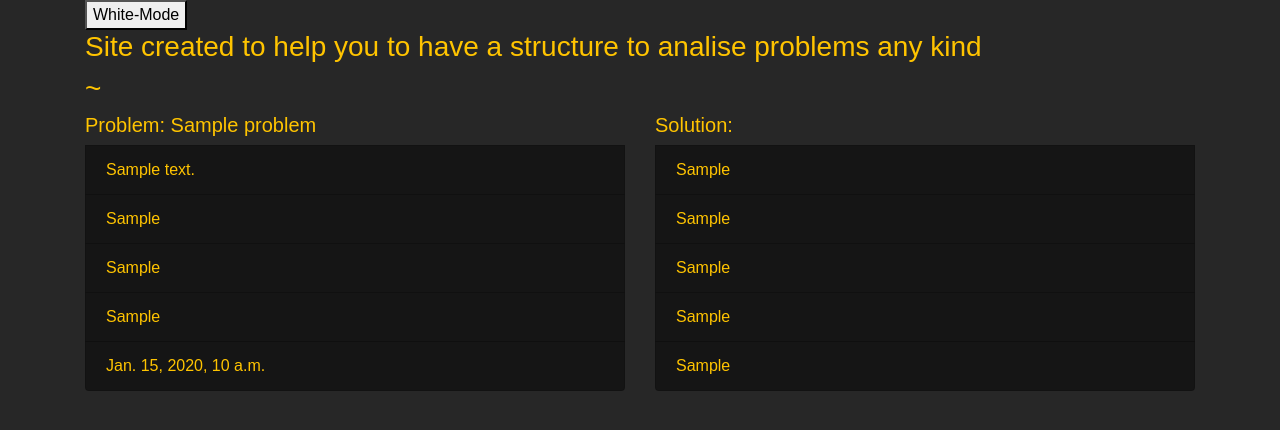
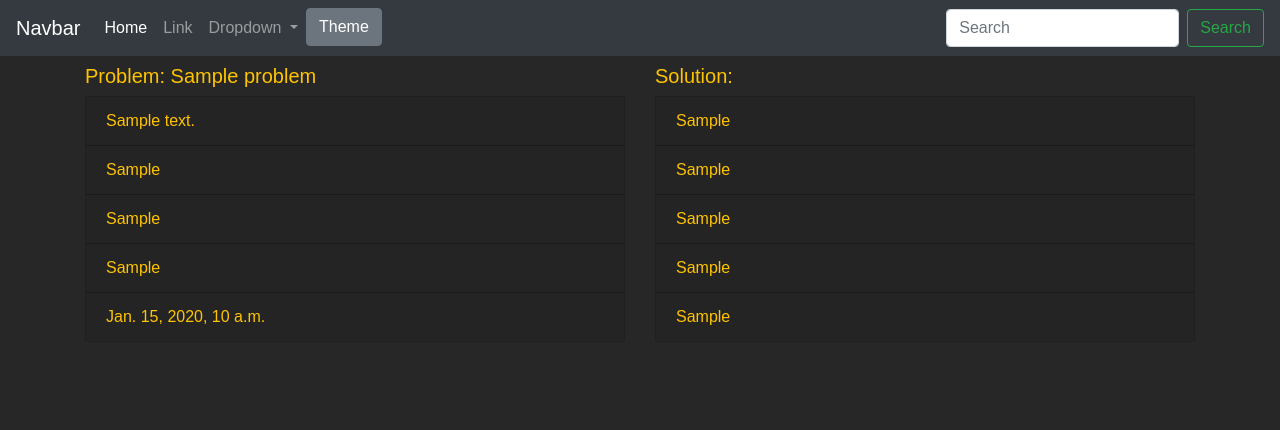
Before and after one commit to nikolay-rudenko/moonbeam, a Django app: page / in a window 1280 px wide. Shown: the top 430 px of the page. Run offline with Django 3.2, Linux system fonts and the light colour scheme; tables that the repository leaves empty hold one stand-in row (values such as "Sample post"); some libraries are stand-ins or nearby versions.

Commit message:
additional changes

```diff
--- a/analysis/models.py
+++ b/analysis/models.py
@@ -13,7 +13,6 @@ class Problem(models.Model):
         return 'Problem: ' + self.title
 
 
-
 class Solution(models.Model):
     problem = models.ForeignKey(Problem, on_delete=models.CASCADE)
     research = models.TextField(null=True, blank=True)
--- a/analysis/static/analysis/script.js
+++ b/analysis/static/analysis/script.js
@@ -1,5 +1,11 @@
-const btn = document.querySelector(".btn-toggle");
+const btn_dark = document.querySelector(".btn-toggle-dark");
+const btn_white = document.querySelector(".btn-toggle-white");
 
-btn.addEventListener("click", function () {
+
+btn_white.addEventListener("click", function () {
   document.body.classList.toggle("white-theme");
 });
+
+btn_dark.addEventListener("click", function () {
+  document.body.classList.toggle("dark-theme");
+});
--- a/analysis/static/analysis/style.css
+++ b/analysis/static/analysis/style.css
@@ -4,7 +4,12 @@
 
 .list-group-item {
     color: #ffc400;
-    background: rgba(18, 18, 18, 0.84);
+    background: rgba(18, 18, 18, 0.09);
+}
+
+body.list-group-item.dark-theme {
+    color: #222;
+    background: #ffffff;
 }
 
 body {
@@ -17,6 +22,11 @@ body.white-theme {
     background: #ffffff;
 }
 
+body.dark-theme {
+    color: #ffc400;
+    background: rgba(18, 18, 18, 0.91);
+}
+
 a {
     color: #0033cc;
 }
--- a/analysis/templates/analysis/index.html
+++ b/analysis/templates/analysis/index.html
@@ -1,3 +1,5 @@
+{% extends "base.html" %}
+
 <!doctype html>
 <html lang="en">
 <head>
@@ -13,26 +15,25 @@
     <link rel="stylesheet" type="text/css" href="{% static '/analysis/style.css' %}">
 
 
-    <title>Analysis</title>
+    <title>Rudenko I/O</title>
 </head>
+<body>
 
-<body>
+{% block content %}
+
     <ul class="list-group">
         <div class="container">
-        <button class="btn-toggle">White-Mode</button>
-        <h3>Site created to help you to have
-            a structure to analise problems any kind</h3>
-        <h3>~</h3>
+            <h3></h3>
             <div class="row">
                 <div class="col-sm">
                     {% for pr in prb %}
-
                         <h5>Problem: {{ pr.title }}</h5>
                         <li class="list-group-item">{{ pr.description }}</li>
                         <li class="list-group-item">{{ pr.risks }}</li>
                         <li class="list-group-item">{{ pr.parts }}</li>
                         <li class="list-group-item">{{ pr.causes }}</li>
                         <li class="list-group-item">{{ pr.published }}</li>
+                        <p></p>
                     {% endfor %}
                 </div>
                 <div class="col-sm">
@@ -43,12 +44,14 @@
                         <li class="list-group-item">{{ sl.resources }}</li>
                         <li class="list-group-item">{{ sl.plan }}</li>
                         <li class="list-group-item">{{ sl.test }}</li>
+                        <p></p>
                     {% endfor %}
                 </div>
             </div>
         </div>
+    </ul>
+{% endblock content %}
 
-</ul>
 <script src="{% static '/analysis/script.js' %}"></script>
 </body>
 </html>
--- /dev/null
+++ b/analysis/templates/base.html
@@ -0,0 +1,74 @@
+<!DOCTYPE html>
+<html lang="en">
+<head>
+    <meta charset="UTF-8">
+    <title>Rudenko I/O</title>
+    <!-- Required meta tags -->
+    <meta charset="utf-8">
+    <meta name="viewport" content="width=device-width, initial-scale=1, shrink-to-fit=no">
+
+    <!-- Bootstrap CSS -->
+    <link rel="stylesheet" href="https://maxcdn.bootstrapcdn.com/bootstrap/4.0.0/css/bootstrap.min.css"
+          integrity="sha384-Gn5384xqQ1aoWXA+058RXPxPg6fy4IWvTNh0E263XmFcJlSAwiGgFAW/dAiS6JXm" crossorigin="anonymous">
+
+    {% load static %}
+    <link rel="stylesheet" type="text/css" href="{% static '/analysis/style.css' %}">
+</head>
+<body>
+<nav class="navbar navbar-expand-lg navbar-dark bg-dark">
+    <a class="navbar-brand" href="#">Navbar</a>
+    <button class="navbar-toggler" type="button" data-toggle="collapse" data-target="#navbarSupportedContent"
+            aria-controls="navbarSupportedContent" aria-expanded="false" aria-label="Toggle navigation">
+        <span class="navbar-toggler-icon"></span>
+    </button>
+
+    <div class="collapse navbar-collapse" id="navbarSupportedContent">
+        <ul class="navbar-nav mr-auto">
+            <li class="nav-item active">
+                <a class="nav-link" href="#">Home <span class="sr-only">(current)</span></a>
+            </li>
+            <li class="nav-item">
+                <a class="nav-link" href="#">Link</a>
+            </li>
+            <li class="nav-item dropdown">
+                <a class="nav-link dropdown-toggle" href="#" id="navbarDropdown" role="button" data-toggle="dropdown"
+                   aria-haspopup="true" aria-expanded="false">
+                    Dropdown
+                </a>
+                <div class="dropdown-menu" aria-labelledby="navbarDropdown">
+                    <a class="dropdown-item" href="#">Action</a>
+                    <a class="dropdown-item" href="#">Another action</a>
+                    <div class="dropdown-divider"></div>
+                    <a class="dropdown-item" href="#">Something else here</a>
+                </div>
+            </li>
+            <li class="nav-item">
+                <div class="btn-group btn-group-toggle" data-toggle="buttons">
+                    <label class="btn btn-secondary btn-toggle-white">
+                        <input type="radio" name="options" id="option1" autocomplete="off" checked> Theme
+                    </label>
+                </div>
+            </li>
+
+        </ul>
+        <form class="form-inline my-2 my-lg-0">
+            <input class="form-control mr-sm-2" type="search" placeholder="Search" aria-label="Search">
+            <button class="btn btn-outline-success my-2 my-sm-0" type="submit">Search</button>
+        </form>
+    </div>
+</nav>
+
+{% block content %}{% endblock content %}
+
+<script src="https://code.jquery.com/jquery-3.2.1.slim.min.js"
+        integrity="sha384-KJ3o2DKtIkvYIK3UENzmM7KCkRr/rE9/Qpg6aAZGJwFDMVNA/GpGFF93hXpG5KkN"
+        crossorigin="anonymous"></script>
+<script src="https://cdnjs.cloudflare.com/ajax/libs/popper.js/1.12.9/umd/popper.min.js"
+        integrity="sha384-ApNbgh9B+Y1QKtv3Rn7W3mgPxhU9K/ScQsAP7hUibX39j7fakFPskvXusvfa0b4Q"
+        crossorigin="anonymous"></script>
+<script src="https://maxcdn.bootstrapcdn.com/bootstrap/4.0.0/js/bootstrap.min.js"
+        integrity="sha384-JZR6Spejh4U02d8jOt6vLEHfe/JQGiRRSQQxSfFWpi1MquVdAyjUar5+76PVCmYl"
+        crossorigin="anonymous"></script>
+<script src="{% static '/analysis/script.js' %}"></script>
+</body>
+</html>
--- a/analysis/views.py
+++ b/analysis/views.py
@@ -1,5 +1,6 @@
 from django.http import HttpResponse
 from django.template import loader
+from django.views.generic.edit import CreateView
 from .models import Problem, Solution
 
 def index(request):
```
Also changed, not shown: analysis/templates/analysis/create.html (added, +25 -0 lines). Lines whose indentation alone changed are shown as unchanged.
